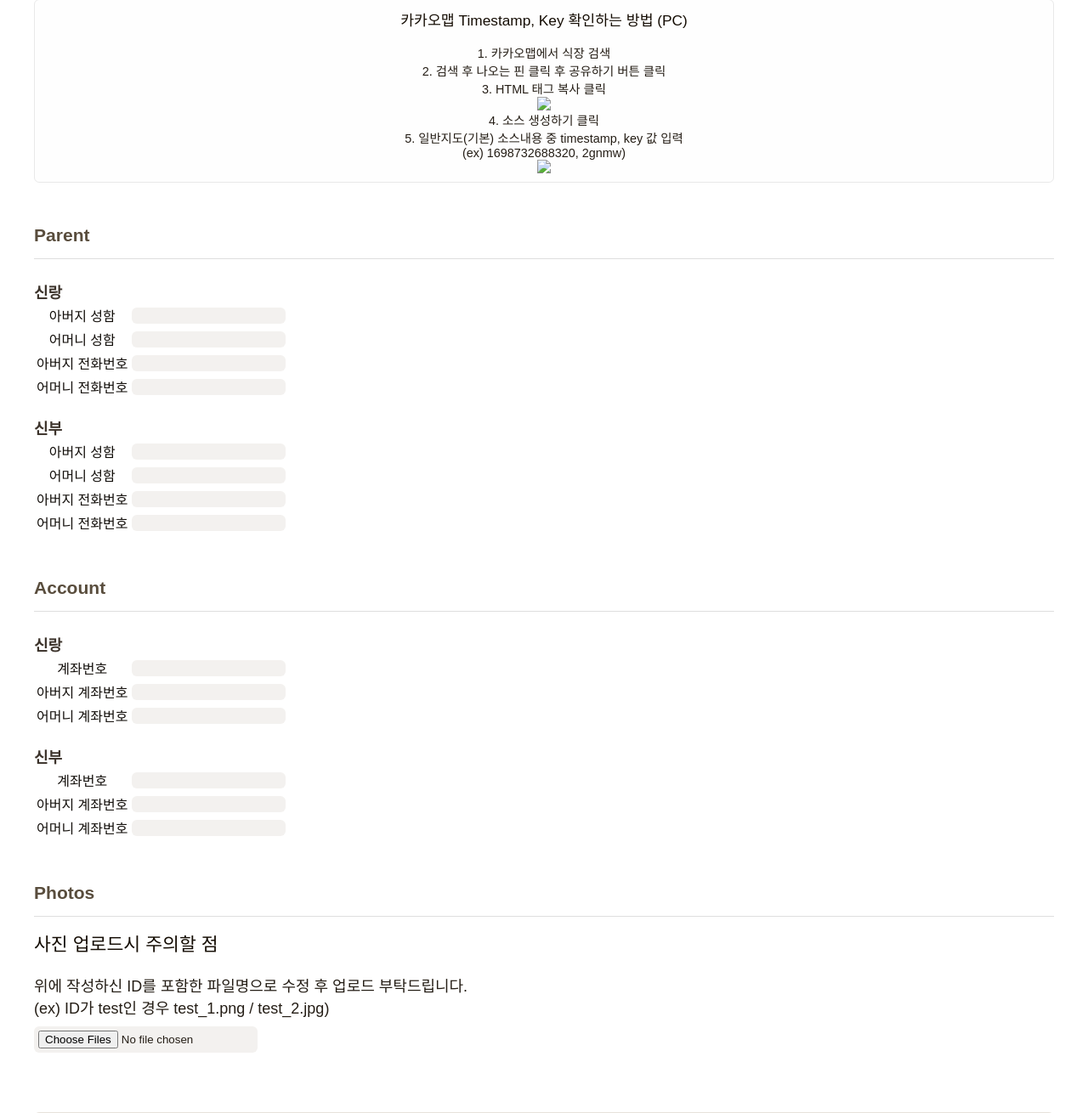
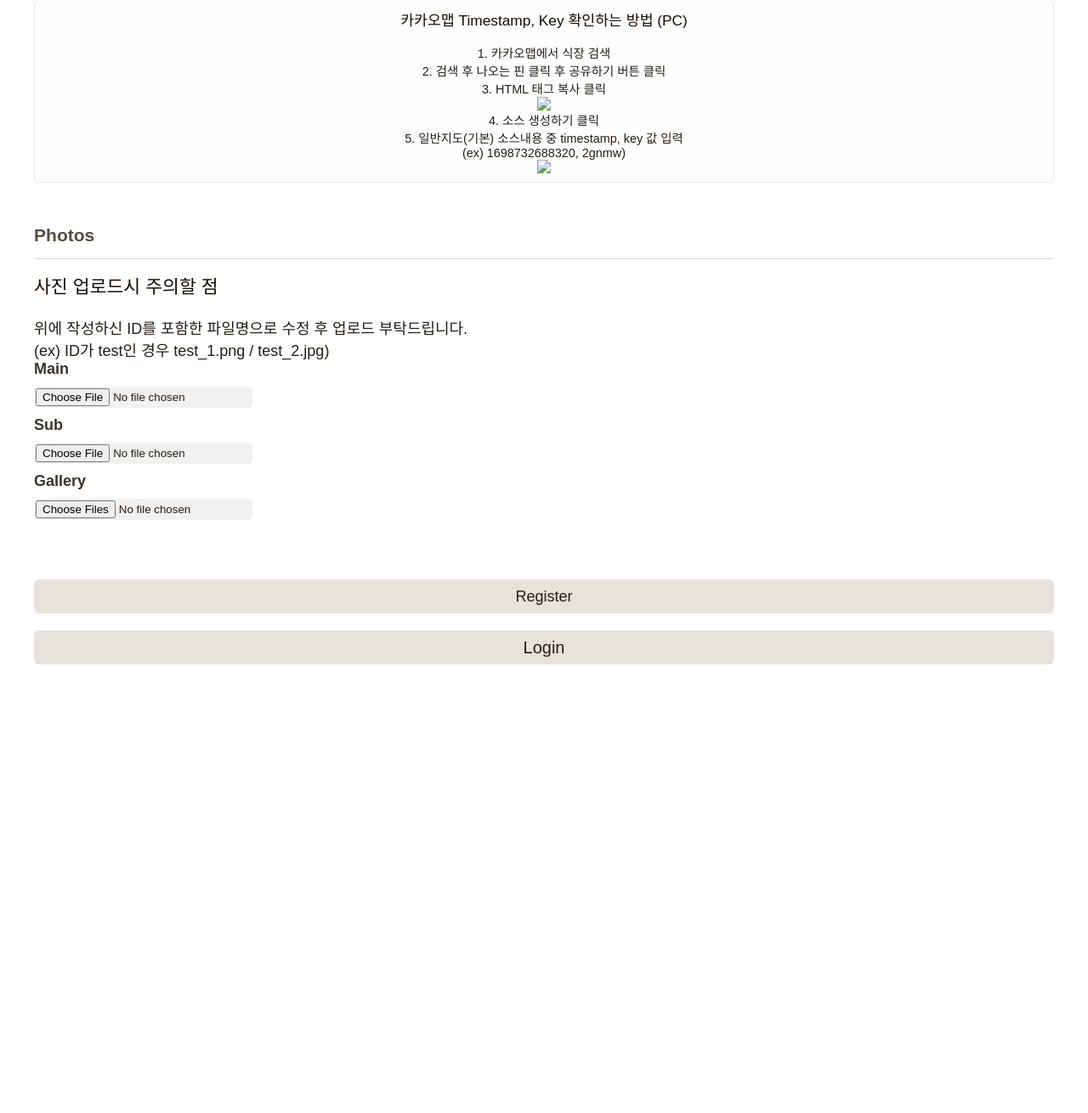
Before and after one commit to Kwonsofia/django-invitation, a Django app: template main/templates/main/admin/register.html in a window 1280 px wide. Shown: the part 738-2048 px from the top of the page at 85% size. After the commit the page ends 1520 px from the top, so only its background shows below. Run offline with Django 3.2, Linux system fonts and the light colour scheme; the template is opened without the code that fills it, so the values that code supplies are empty; some libraries are stand-ins or nearby versions; some web fonts are replaced.

Commit message:
ADD: main, sub 이미지 등록할 수 있도록 수정 및 이미지 이름 수정되어 등록 되도록 / 없는 값에 대한 예외처리 작업

```diff
--- a/main/templates/main/admin/register.html
+++ b/main/templates/main/admin/register.html
@@ -157,144 +157,6 @@
                 </div>
             </div>
 
-            <h3>Parent</h3>
-            <hr>
-            <div class="section" id="phone_groom">
-                <h4>신랑</h4>
-                <table>
-                    <tr>
-                        <td>
-                            <label>아버지 성함</label>
-                        </td>
-                        <td>
-                            <input type="text" name="groom_father_name">
-                        </td>
-                    </tr>
-                    <tr>
-                        <td>
-                            <label>어머니 성함</label>
-                        </td>
-                        <td>
-                            <input type="text" name="groom_mother_name">
-                        </td>
-                    </tr>
-                    <tr>
-                        <td>
-                            <label>아버지 전화번호</label>
-                        </td>
-                        <td>
-                            <input type="text" name="groom_father_phone">
-                        </td>
-                    </tr>
-                    <tr>
-                        <td>
-                            <label>어머니 전화번호</label>
-                        </td>
-                        <td>
-                            <input type="text" name="groom_mother_phone">
-                        </td>
-                    </tr>
-                </table>
-            </div>
-            <div class="section" id="phone_bride">
-                <h4>신부</h4>
-                <table>
-                    <tr>
-                        <td>
-                            <label>아버지 성함</label>
-                        </td>
-                        <td>
-                            <input type="text" name="bride_father_name">
-                        </td>
-                    </tr>
-                    <tr>
-                        <td>
-                            <label>어머니 성함</label>
-                        </td>
-                        <td>
-                            <input type="text" name="bride_mother_name">
-                        </td>
-                    </tr>
-                    <tr>
-                        <td>
-                            <label>아버지 전화번호</label>
-                        </td>
-                        <td>
-                            <input type="text" name="bride_father_phone">
-                        </td>
-                    </tr>
-                    <tr>
-                        <td>
-                            <label>어머니 전화번호</label>
-                        </td>
-                        <td>
-                            <input type="text" name="bride_mother_phone">
-                        </td>
-                    </tr>
-                </table>
-            </div>
-
-            <h3>Account</h3>
-            <hr>
-            <div class="section" id="account_groom">
-                <h4>신랑</h4>
-                <table>
-                    <tr>
-                        <td>
-                            <label>계좌번호</label>
-                        </td>
-                        <td>
-                            <input type="text" name="groom_account">
-                        </td>
-                    </tr>
-                    <tr>
-                        <td>
-                            <label>아버지 계좌번호</label>
-                        </td>
-                        <td>
-                            <input type="text" name="groom_father_account">
-                        </td>
-                    </tr>
-                    <tr>
-                        <td>
-                            <label>어머니 계좌번호</label>
-                        </td>
-                        <td>
-                            <input type="text" name="groom_mother_account">
-                        </td>
-                    </tr>
-                </table>
-            </div>
-            <div class="section" id="account_bride">
-                <h4>신부</h4>
-                <table>
-                    <tr>
-                        <td>
-                            <label>계좌번호</label>
-                        </td>
-                        <td>
-                            <input type="text" name="bride_account">
-                        </td>
-                    </tr>
-                    <tr>
-                        <td>
-                            <label>아버지 계좌번호</label>
-                        </td>
-                        <td>
-                            <input type="text" name="bride_father_account">
-                        </td>
-                    </tr>
-                    <tr>
-                        <td>
-                            <label>어머니 계좌번호</label>
-                        </td>
-                        <td>
-                            <input type="text" name="bride_mother_account">
-                        </td>
-                    </tr>
-                </table>
-            </div>
-
             <h3>Photos</h3>
             <hr>
             <p class="info-sentence">
@@ -306,8 +168,17 @@
                 (ex) ID가 test인 경우 test_1.png / test_2.jpg)
                 <br>
             </p>
+            <h4>Main</h4>
+            <div class="section">
+                <input type="file" name="main_image" class="img-input">
+            </div>
+            <h4>Sub</h4>
+            <div class="section">
+                <input type="file" name="sub_image" class="img-input">
+            </div>
+            <h4>Gallery</h4>
             <div class="section" id="photos">
-                <input type="file" name="images" id="img-input" multiple>
+                <input type="file" name="images" class="img-input" multiple>
             </div>
             <input name="write-button" type="submit" role="button" id="register-button" value="Register" />
         </form>
--- a/static/admin_style.css
+++ b/static/admin_style.css
@@ -148,7 +148,7 @@
     padding: 2px;
 }
 
-#img-input {
+.img-input {
     padding: 5px;
 }
 
```
Also changed, not shown: main/views.py (+34 -38 lines).
